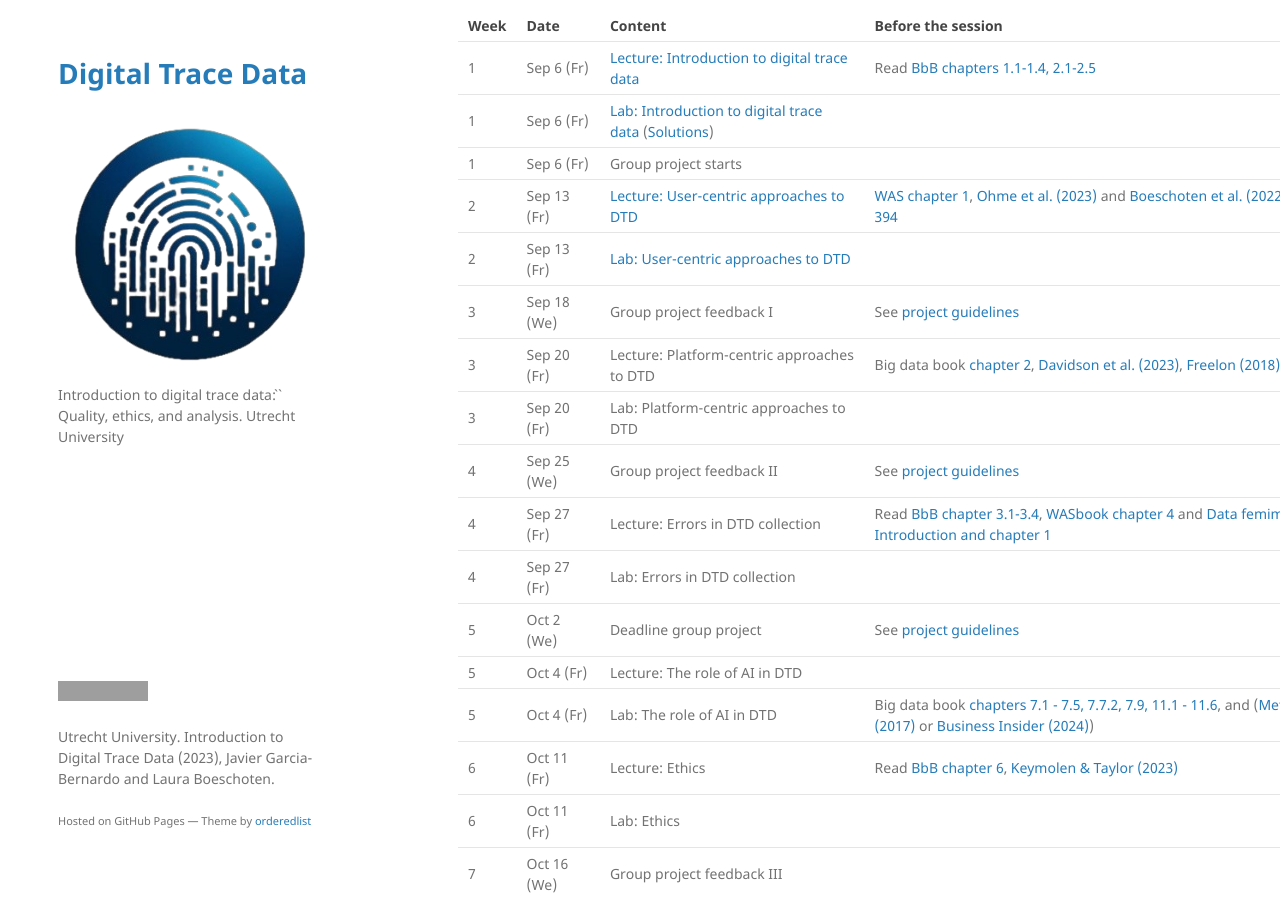
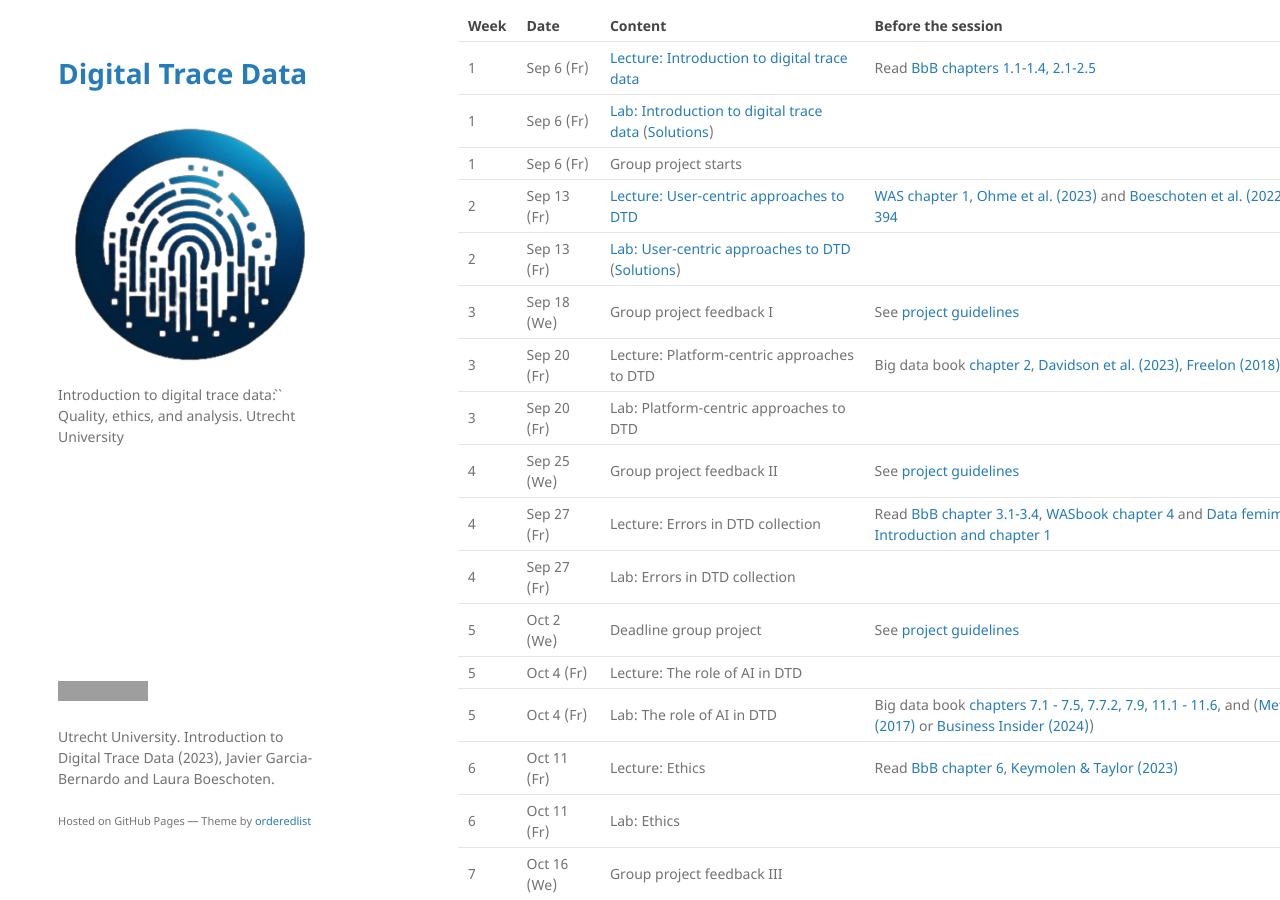
Before and after one commit to digitalTraceData/digitalTraceData.github.io, a Jekyll site: the page built from index.md, in a window 1280 px wide and 900 px high, scrolled down 351 px. Built offline with Jekyll 4.4.1, drawn with Linux system fonts in a browser that asks for light colours; our own code applies the rules of GitHub Pages for plain Markdown files; grey boxes are pictures that could not be loaded.

Commit message:
lab 2 solutions

```diff
--- a/index.md
+++ b/index.md
@@ -24,7 +24,7 @@ This website contains all information of the course _Introduction to digital tra
 | 1    | Sep 6 (Fr)             | [Lab: Introduction to digital trace data](https://colab.research.google.com/github/digitalTraceData/digitalTraceData.github.io/blob/main/materials/lab1/lab1.ipynb)  ([Solutions](https://colab.research.google.com/github/digitalTraceData/digitalTraceData.github.io/blob/main/materials/lab1/lab1_solutions.ipynb))   |   |
 | 1    | Sep 6 (Fr)             | Group project starts                        |   |
 | 2    | Sep 13 (Fr)            | [Lecture: User-centric approaches to DTD](https://github.com/digitalTraceData/digitalTraceData.github.io/raw/main/materials/lecture2_dtd.pdf)     | [WAS chapter 1](https://bookdown.org/wasbook_feedback/was/Intro1.html#Intro1), [Ohme et al. (2023)](https://www.tandfonline.com/doi/full/10.1080/19312458.2023.2181319) and [Boeschoten et al. (2022) pp.388-394](https://www.aup-online.com/content/journals/10.5117/CCR2022.2.002.BOES)   |
-| 2    | Sep 13 (Fr)            | [Lab: User-centric approaches to DTD](https://colab.research.google.com/github/digitalTraceData/digitalTraceData.github.io/blob/main/materials/lab2/lab2.ipynb)        |   |
+| 2    | Sep 13 (Fr)            | [Lab: User-centric approaches to DTD](https://colab.research.google.com/github/digitalTraceData/digitalTraceData.github.io/blob/main/materials/lab2/lab2.ipynb)  ([Solutions](https://colab.research.google.com/github/digitalTraceData/digitalTraceData.github.io/blob/main/materials/lab2/lab2_solutions.ipynb))       |   |
 | 3    | Sep 18 (We)            | Group project feedback I                    | See [project guidelines](project.html)  |
 | 3    | Sep 20 (Fr)            | Lecture: Platform-centric approaches to DTD | Big data book [chapter 2](https://textbook.coleridgeinitiative.org/chap-web.html), [Davidson et al. (2023)](https://www.nature.com/articles/s41562-023-01750-2), [Freelon (2018)](https://www.tandfonline.com/doi/full/10.1080/10584609.2018.1477506?scroll=top&needAccess=true) |
 | 3    | Sep 20 (Fr)            | Lab: Platform-centric approaches to DTD     |   |
```
Also changed, not shown: 1 other file.
